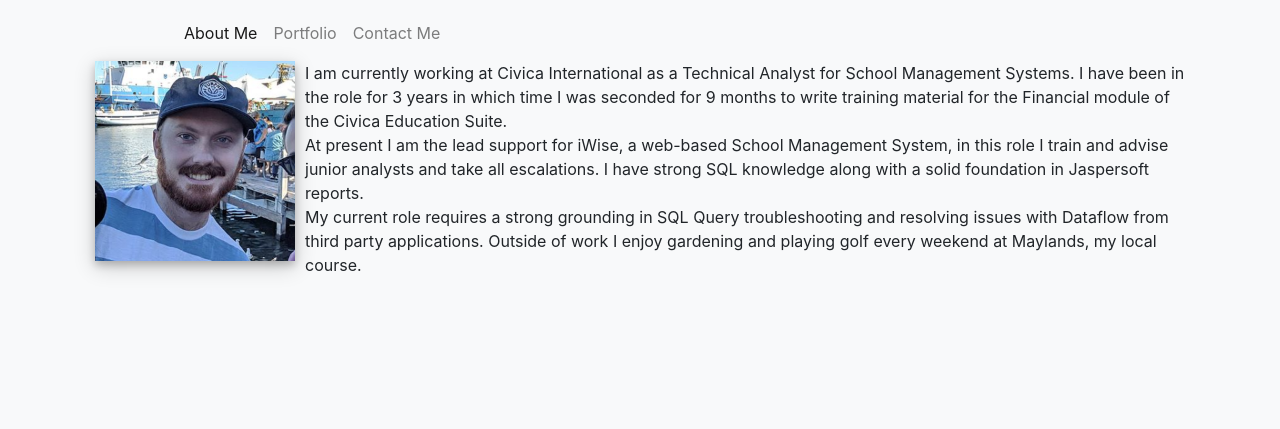
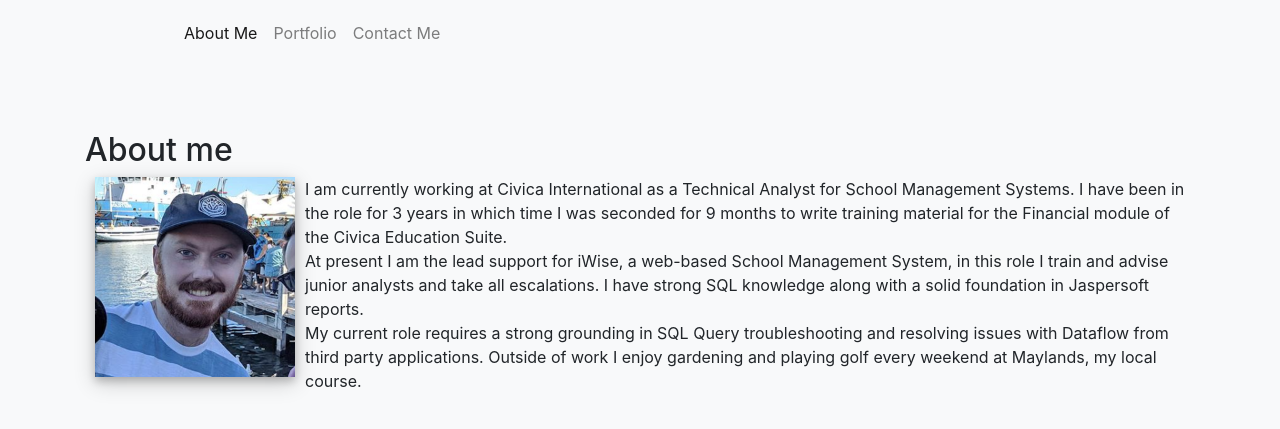
Before and after one commit to timothyosm/Bootstrap-Portfolio, a plain HTML site: page index.html in a window 1280 px wide. Shown: the part 61-490 px from the top of the page. Drawn offline with nearby package versions, Linux system fonts and the light colour scheme.

Commit message:
updated padding

```diff
--- a/index.html
+++ b/index.html
@@ -35,7 +35,9 @@
 <body>
 
     <div class="container">
+        <h2>About me</h2>
         <div class="row">
+
             <div class="col-md">
                 <img class="profile" src="assets\images\Profilepic.png" alt="Profile picture"> I am
                 currently working
--- a/style.css
+++ b/style.css
@@ -33,4 +33,10 @@ form {
     background-color: #f8f9fa!important;
     width: 960px;
     margin: auto;
+    margin-top: 20px;
+    padding: 50px;
 }
+
+h2{
+    margin: auto;
+}
```
Also changed, not shown: Portfolio.html (+1 -2 lines), contact.html (+1 -0 lines).
